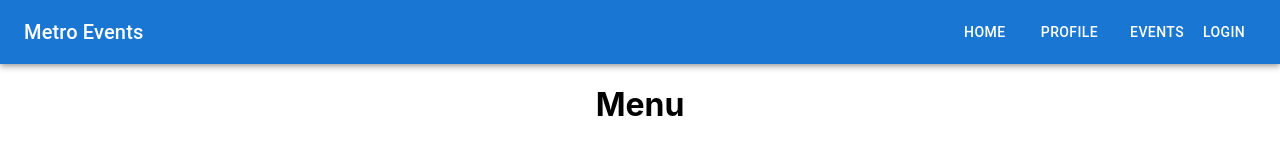
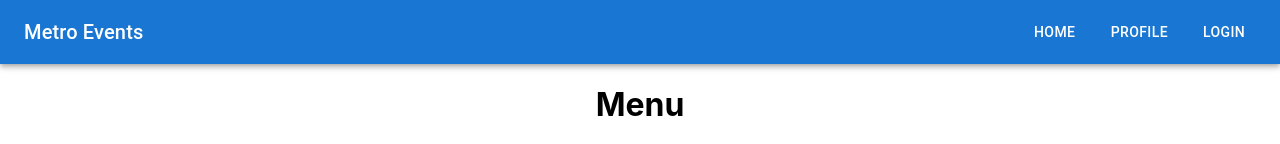
Before and after one commit to MarkYuriPG/MetroEventsProject, a React (Create React App) app: page / in a window 1280 px wide. Shown: the top 144 px of the page. Built offline with nearby package versions, Linux system fonts and the light colour scheme.

Commit message:
Remove event route

```diff
--- a/src/App.js
+++ b/src/App.js
@@ -26,7 +26,6 @@ function App() {
             <>
               <Route path="/home" element={<Home />} />
               <Route path="/profile" element={<Profile />} />
-              <Route path="/events" element={<Events />} />
               <Route path="/" element={<Navigate to="/home" />} />
             </>
           ) : (
--- a/src/components/MyAppBar.js
+++ b/src/components/MyAppBar.js
@@ -16,9 +16,6 @@ function MyAppBar({ isLoggedIn, handleLogout }) {
           <Button component={Link} to="/profile" variant="text" sx={{ color: 'white', marginRight: 2 }}>
             Profile
           </Button>
-          <Button component={Link} to="/Events" variant="text" sx={{ color: 'white' }}>
-            Events
-          </Button>
           {isLoggedIn ? (
             <Button onClick={handleLogout} variant="text" sx={{ color: 'white' }}>
               Logout
```
